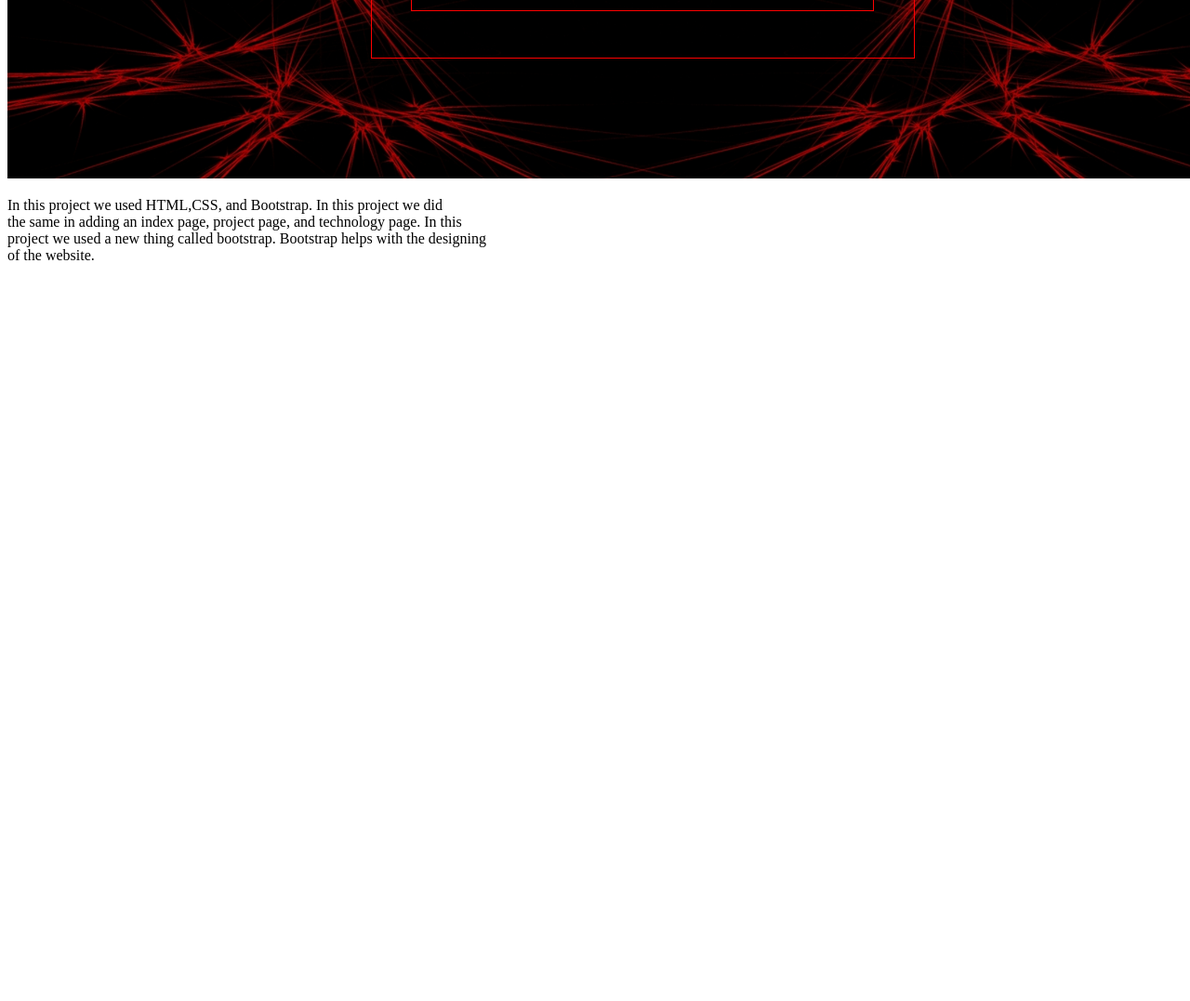
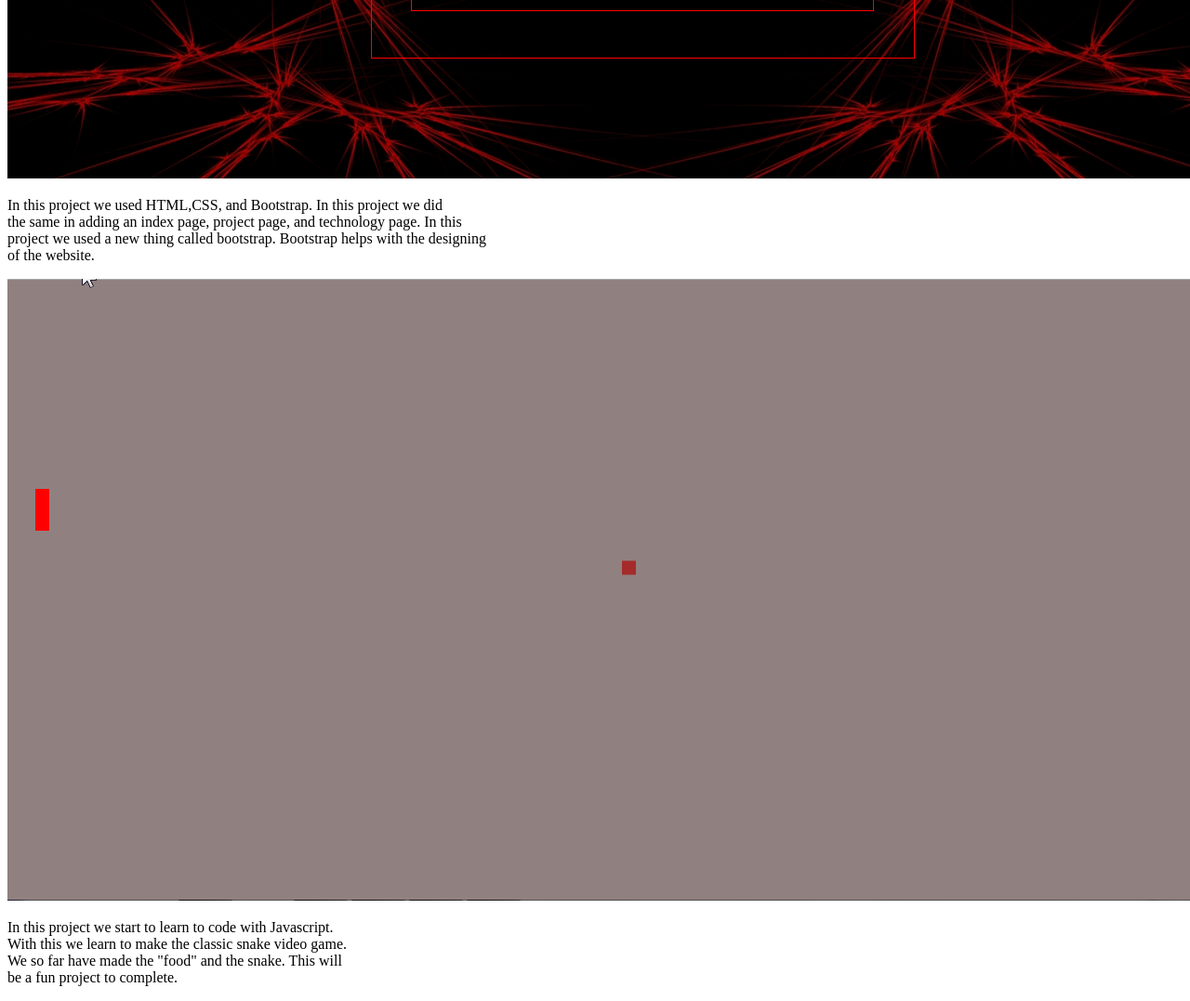
Before and after one commit to NathanaelChow/Portfolio2NathanaelChow, a plain HTML site: page public_html/Projects.html in a window 1280 px wide. Shown: the part 1028-2105 px from the top of the page at 93% size. Before the commit the page ends 1328 px from the top, so only its background shows below. Drawn offline with nearby package versions, Linux system fonts and the light colour scheme.

Commit message:
Finished all of intermediate milestones and some advanced
Audio and snake border segments

```diff
--- a/nbproject/private/private.xml
+++ b/nbproject/private/private.xml
@@ -3,10 +3,10 @@
     <editor-bookmarks xmlns="http://www.netbeans.org/ns/editor-bookmarks/2" lastBookmarkId="0"/>
     <open-files xmlns="http://www.netbeans.org/ns/projectui-open-files/2">
         <group>
+            <file>file:/C:/xampp/htdocs/ChowN%20Portfolio-v2/public_html/Homepage.html</file>
             <file>file:/C:/xampp/htdocs/ChowN%20Portfolio-v2/public_html/Projects.html</file>
             <file>file:/C:/xampp/htdocs/ChowN%20Portfolio-v2/public_html/Technology.html</file>
             <file>file:/C:/xampp/htdocs/ChowN%20Portfolio-v2/public_html/css/custom-style.css</file>
-            <file>file:/C:/xampp/htdocs/ChowN%20Portfolio-v2/public_html/Homepage.html</file>
         </group>
     </open-files>
 </project-private>
--- a/public_html/Projects.html
+++ b/public_html/Projects.html
@@ -31,7 +31,6 @@ and open the template in the editor.
 
 
                     <div class="row">
-
                         <div class="col-xs-3">
                             <img class="img-responsive" src="css/screenshot2.1.png">
                         </div>
@@ -53,6 +52,17 @@ and open the template in the editor.
                         </div>
 
                     </div>
+                <div class="row">
+                    <div class="col-xs-3">
+                        <img class="img-responsive" src="css/screenshot4.png">
+                    </div>
+                <div class="col-xs-9">
+                    <p>In this project we start to learn to code with Javascript.<br/>
+                       With this we learn to make the classic snake video game. <br/>
+                       We so far have made the "food" and the snake. This will<br/>
+                       be a fun project to complete.</p>
+                </div>
+
                 </div>
 
             </div>
```
Also changed, not shown: public_html/Technology.html (+2 -2 lines), public_html/css/custom-style.css (line endings or trailing spaces), public_html/css/screenshot4.png (added).
